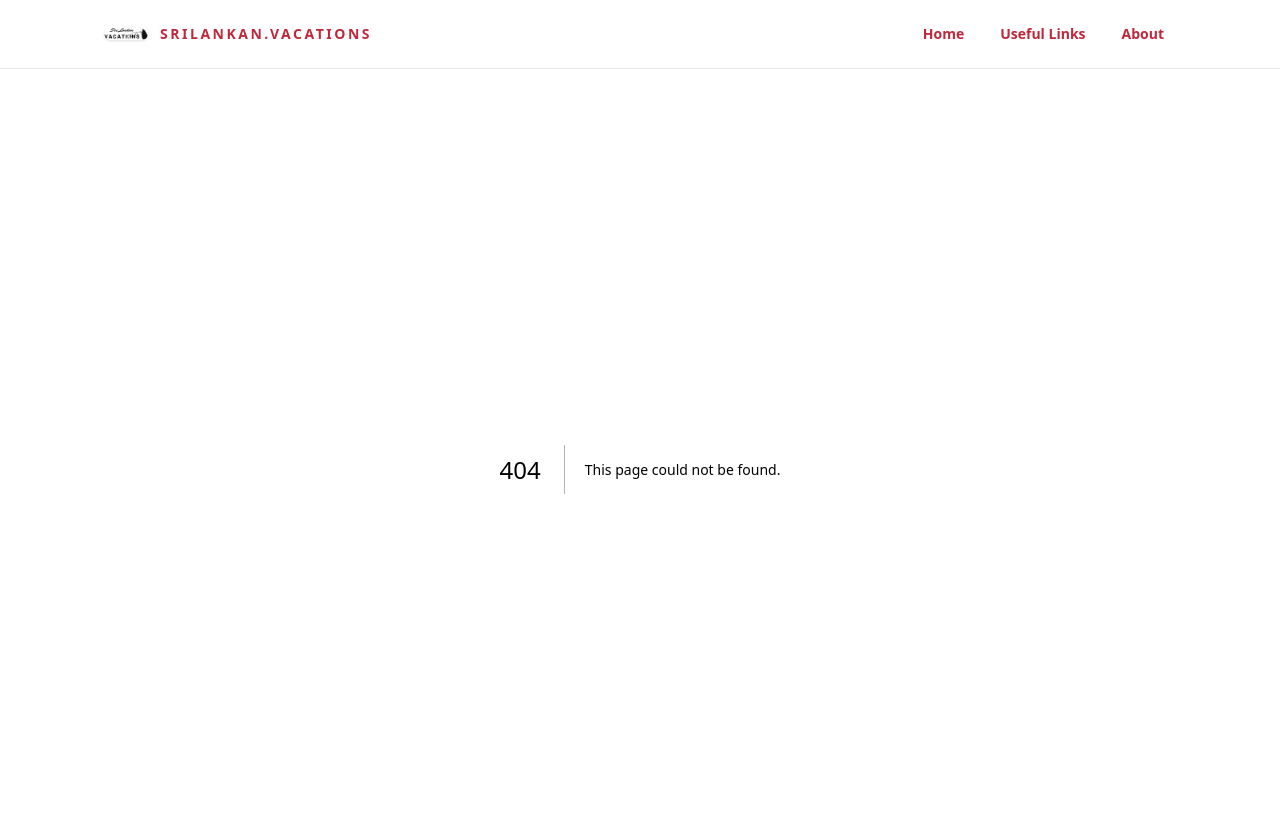
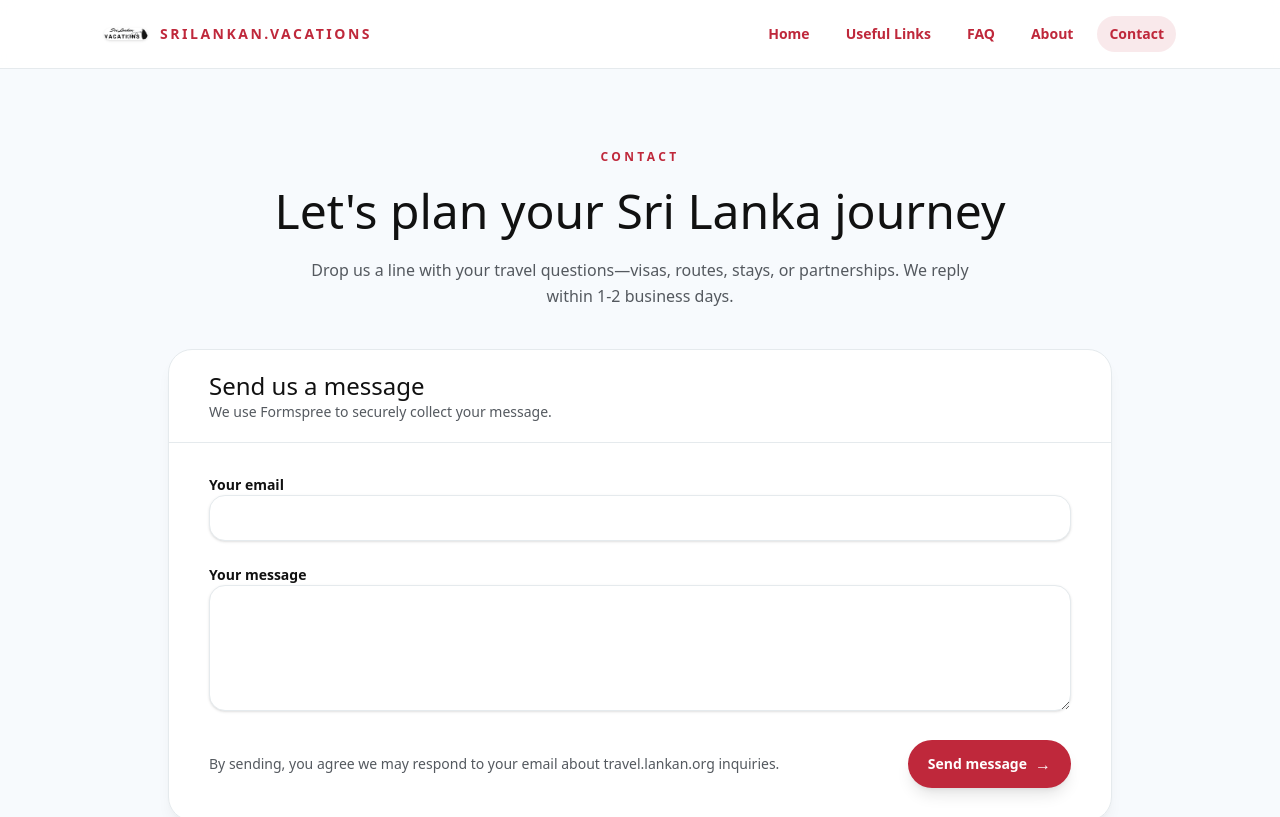
Before and after one commit to srikanthsamaraweera/lankan-travel, a Next.js app: page /contact in a window 1280 px wide. Before the commit this address had no page. Shown: the top 817 px of the page. Built offline with nearby package versions, Linux system fonts and the light colour scheme.

Commit message:
Add HashScroll component for smooth scrolling to hash links and update HeaderNav for hash navigation

```diff
--- /dev/null
+++ b/src/app/HashScroll.tsx
@@ -0,0 +1,25 @@
+"use client";
+
+import { useEffect } from "react";
+
+export default function HashScroll() {
+  useEffect(() => {
+    const scrollToHash = () => {
+      const hash = window.location.hash?.replace("#", "");
+      if (!hash) return;
+      const target = document.getElementById(hash);
+      if (target) {
+        target.scrollIntoView({ behavior: "smooth", block: "start" });
+      }
+    };
+
+    // Run on initial mount in case we landed on a hash.
+    scrollToHash();
+
+    // Also respond to hash changes while on the page.
+    window.addEventListener("hashchange", scrollToHash);
+    return () => window.removeEventListener("hashchange", scrollToHash);
+  }, []);
+
+  return null;
+}
--- a/src/app/HeaderNav.tsx
+++ b/src/app/HeaderNav.tsx
@@ -2,17 +2,20 @@
 
 import type React from "react";
 import Link from "next/link";
-import { usePathname } from "next/navigation";
+import { usePathname, useRouter } from "next/navigation";
 import { useEffect, useState } from "react";
 
 const navLinks = [
   { href: "/", label: "Home" },
-  { href: "#usefulLinks", label: "Useful Links" },
+  { href: "/#usefulLinks", label: "Useful Links" },
+  { href: "/#faqSection", label: "FAQ" },
   { href: "/about", label: "About" },
+  { href: "/contact", label: "Contact" },
 ];
 
 export default function HeaderNav() {
   const pathname = usePathname();
+  const router = useRouter();
   const [menuOpen, setMenuOpen] = useState(false);
 
   useEffect(() => {
@@ -28,14 +31,23 @@ export default function HeaderNav() {
     event: React.MouseEvent<HTMLAnchorElement>,
     href: string,
   ) => {
-    if (href.startsWith("#")) {
+    const isHashLink = href.startsWith("#") || href.startsWith("/#");
+
+    if (isHashLink) {
       event.preventDefault();
-      const target = document.querySelector(href);
-      target?.scrollIntoView({ behavior: "smooth", block: "start" });
-      window.history.replaceState({}, "", href);
+      const targetId = href.replace("/#", "").replace("#", "");
+
+      if (pathname === "/") {
+        const target = document.getElementById(targetId);
+        target?.scrollIntoView({ behavior: "smooth", block: "start" });
+        window.history.replaceState({}, "", `#${targetId}`);
+      } else {
+        router.push(`/#${targetId}`);
+      }
       setMenuOpen(false);
       return;
     }
+
     setMenuOpen(false);
   };
 
--- /dev/null
+++ b/src/app/contact/page.tsx
@@ -0,0 +1,73 @@
+export const metadata = {
+  title: "Contact Us | Lankan Travel",
+  description:
+    "Get in touch with Lankan Travel. Ask about itineraries, visas, or partnership opportunities.",
+};
+
+export default function ContactPage() {
+  return (
+    <div className="min-h-screen ">
+      <div className="mx-auto max-w-5xl px-6 py-16 lg:px-10 lg:py-20">
+        <div className="mb-10 space-y-4 text-center">
+          <p className="text-xs font-semibold uppercase tracking-[0.28em] text-[var(--accent)]">
+            Contact
+          </p>
+          <h1 className="font-[var(--font-heading)] text-4xl leading-tight text-foreground sm:text-5xl">
+            Let&apos;s plan your Sri Lanka journey
+          </h1>
+          <p className="mx-auto max-w-2xl text-base leading-relaxed text-[var(--muted)]">
+            Drop us a line with your travel questions—visas, routes, stays, or partnerships. We reply
+            within 1-2 business days.
+          </p>
+        </div>
+
+        <div className="overflow-hidden rounded-3xl border border-[var(--border-soft)] bg-white/95 shadow-lg shadow-black/5">
+          <div className="border-b border-[var(--border-soft)]  px-6 py-5 lg:px-10">
+            <h2 className="font-[var(--font-heading)] text-2xl text-foreground">Send us a message</h2>
+            <p className="text-sm text-[var(--muted)]">
+              We use Formspree to securely collect your message.
+            </p>
+          </div>
+          <form
+            action="https://formspree.io/f/mwvpdgnk"
+            method="POST"
+            className="grid gap-6 px-6 py-8 lg:px-10"
+          >
+            <label className="space-y-2 text-sm font-semibold text-foreground">
+              <span>Your email</span>
+              <input
+                type="email"
+                name="email"
+                required
+                className="w-full rounded-2xl border border-[var(--border-soft)] bg-white px-4 py-3 text-[var(--foreground)] shadow-sm outline-none transition focus:border-[var(--accent)] focus:ring-2 focus:ring-[var(--accent)]/30"
+              />
+            </label>
+
+            <label className="space-y-2 text-sm font-semibold text-foreground">
+              <span>Your message</span>
+              <textarea
+                name="message"
+                required
+                rows={5}
+                className="w-full rounded-2xl border border-[var(--border-soft)] bg-white px-4 py-3 text-[var(--foreground)] shadow-sm outline-none transition focus:border-[var(--accent)] focus:ring-2 focus:ring-[var(--accent)]/30"
+              />
+            </label>
+
+            <div className="flex flex-wrap items-center justify-between gap-3">
+              <p className="text-sm text-[var(--muted)]">
+                By sending, you agree we may respond to your email about travel.lankan.org inquiries.
+              </p>
+              <button
+                type="submit"
+                className="inline-flex items-center gap-2 rounded-full bg-[var(--accent)] px-5 py-3 text-sm font-semibold text-white shadow-lg shadow-[var(--accent)]/30 transition hover:-translate-y-0.5 hover:bg-[var(--accent-strong)]"
+              >
+                Send message
+                <span aria-hidden className="text-base">&rarr;</span>
+              </button>
+            </div>
+          </form>
+        </div>
+      </div>
+    </div>
+  );
+}
--- a/src/app/page.tsx
+++ b/src/app/page.tsx
@@ -2,6 +2,7 @@ import Image from "next/image";
 import PaginationClient from "./PaginationClient";
 import HeroSlider from "./HeroSlider";
 import BackToTopButton from "./BackToTopButton";
+import HashScroll from "./HashScroll";
 
 export const dynamic = "force-dynamic";
 
@@ -240,6 +241,7 @@ export default async function Home({
 
   return (
     <div className="min-h-screen !bg-[#F7FAFD]">
+      <HashScroll />
 
       {activePage == 1 && <section className="relative w-full bg-[#040E27] text-white">
         <div className="mx-auto max-w-6xl px-6 py-14 lg:px-10">
```
